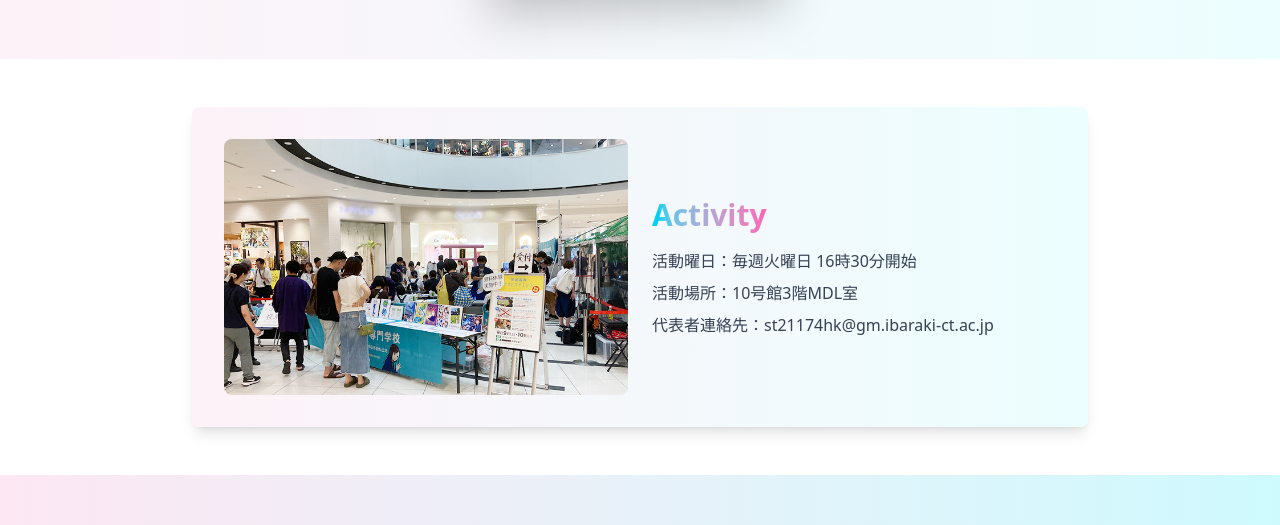
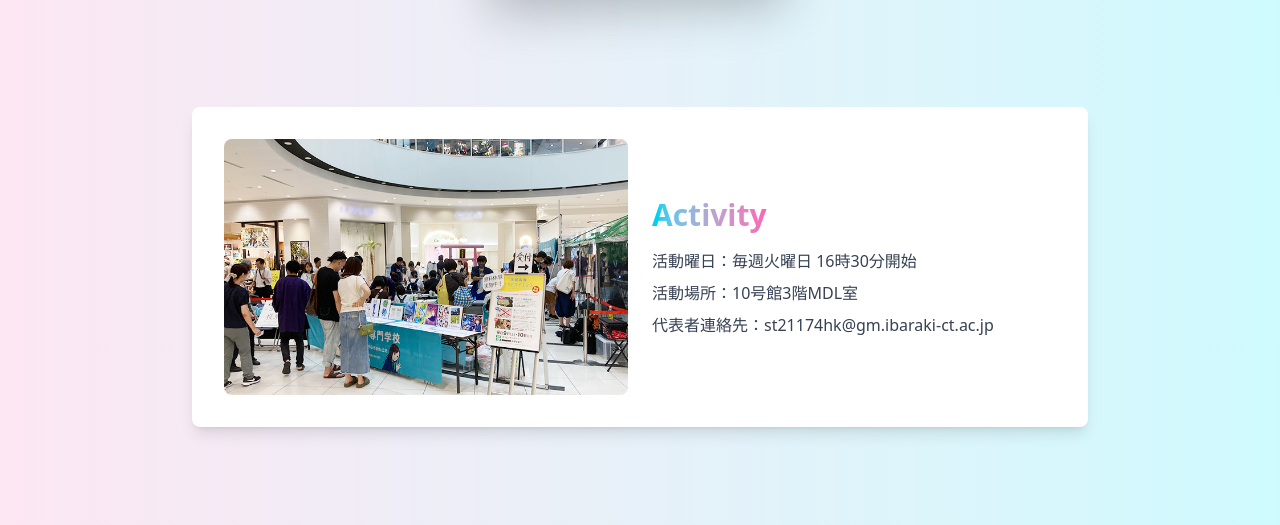
Before and after one commit to Juna1013/mdl-welcome-site, a Next.js app: page / in a window 1280 px wide. Shown: the part 1175-1700 px from the top of the page. Built offline with nearby package versions, Linux system fonts and the light colour scheme.

Commit message:
背景の編集

```diff
--- a/src/app/Homepage.tsx
+++ b/src/app/Homepage.tsx
@@ -27,7 +27,6 @@ export default function Homepage() {
         <div className="min-h-screen flex flex-col">
             <Header />
 
-            {/* Hero Section */}
             <section className="bg-gradient-to-r from-pink-100 to-cyan-100 text-center py-10 md:py-16">
                 <div className="container mx-auto px-4">
                     <div className="flex flex-col items-center justify-center">
@@ -52,7 +51,7 @@ export default function Homepage() {
                 </div>
             </section>
 
-            <section className="bg-gradient-to-r from-pink-50 to-cyan-50 py-16">
+            <section className="bg-gradient-to-r from-pink-100 to-cyan-100 py-16">
                 <div className="container mx-auto px-4">
                 <p className="text-lg md:text-2xl text-gray-700 max-w-3xl mb-8 text-center font-bold">
                     あなたの教室にもこのポスターが！
@@ -75,9 +74,9 @@ export default function Homepage() {
                 </div>
             </section>
 
-            <section className="bg-white py-12">
+            <section className="bg-gradient-to-r from-pink-100 to-cyan-100 py-12">
                 <div className="container mx-auto px-4">
-                    <div className="max-w-4xl mx-auto bg-gradient-to-r from-pink-50 to-cyan-50 rounded-lg shadow-lg p-6 md:p-8">
+                    <div className="max-w-4xl mx-auto bg-white rounded-lg shadow-lg p-6 md:p-8">
                         <div className="flex flex-col md:flex-row gap-6 items-center">
                             <div className="relative w-full md:w-1/2 h-64 rounded-lg overflow-hidden">
                                 <Image
@@ -120,7 +119,7 @@ export default function Homepage() {
                 </div>
             </section>
 
-            <section id="activities" ref={activitiesRef} className="bg-gradient-to-r from-pink-50 to-cyan-50 py-16">
+            <section id="activities" ref={activitiesRef} className="bg-gradient-to-r from-pink-100 to-cyan-100 py-16">
                 <div className="container mx-auto px-4">
                     <h2 className="text-3xl md:text-4xl font-bold text-center mb-10 bg-gradient-to-r from-cyan-400 to-pink-400 inline-block text-transparent bg-clip-text mx-auto">
                         活動紹介
```
